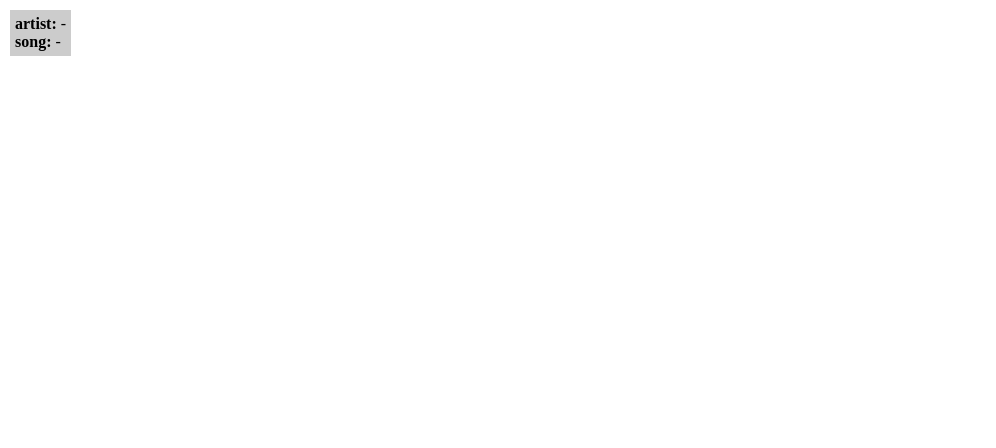
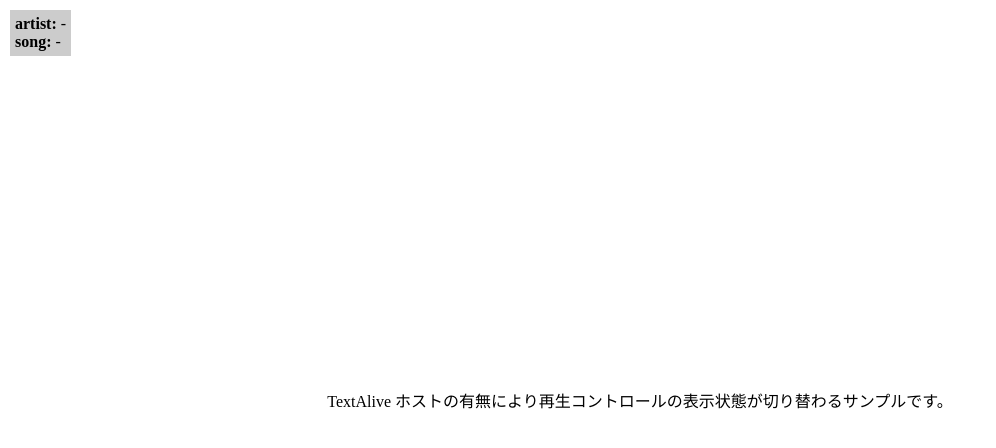
Before and after one commit to TextAliveJp/textalive-app-basic, a website built with Parcel: page src/index.html in a window 1280 px wide. Shown: the whole page, without its empty margins (0-996 px from the left). Built offline with nearby package versions, Linux system fonts and the light colour scheme; what textalive-api would draw is missing.

Commit message:
Minor update in text

```diff
--- a/package.json
+++ b/package.json
@@ -14,7 +14,9 @@
     "type": "git",
     "url": "git+https://github.com/TextAliveJp/textalive-app-basic.git"
   },
-  "keywords": ["textalive"],
+  "keywords": [
+    "textalive"
+  ],
   "author": "",
   "license": "MIT",
   "bugs": {
--- a/src/index.css
+++ b/src/index.css
@@ -4,6 +4,10 @@
   display: flex;
   align-items: center;
   justify-content: center;
+}
+
+#container p {
+  padding: 0 3em;
 }
 
 #media {
--- a/src/index.html
+++ b/src/index.html
@@ -4,7 +4,7 @@
     <link rel="stylesheet" href="index.css" />
   </head>
   <body>
-    <div id="container"><div id="phrase"></div></div>
+    <div id="container"><p>TextAlive ホストの有無により再生コントロールの表示状態が切り替わるサンプルです。</p></div>
     <div id="media"></div>
     <div id="meta">
       <div id="artist">
@@ -18,7 +18,7 @@
       <button id="play">再生</button>
       <button id="pause">一時停止</button>
       <button id="rewind">巻き戻し</button>
-      <span id="position"><strong></strong> [ms]</span>
+      <span id="position"><strong>-</strong> [ms]</span>
     </div>
     <script src="./index.js"></script>
   </body>
```
Also changed, not shown: docs/index.html (+1 -1 lines), 4 other files.
